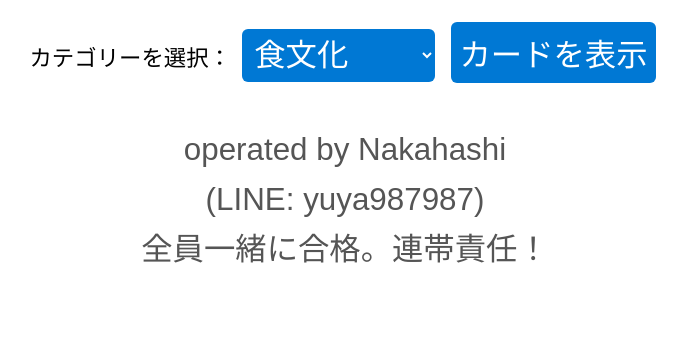
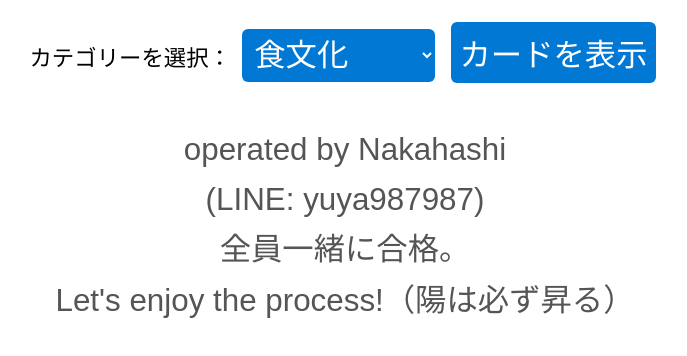
Before and after one commit to yuyayz/Word3, a plain HTML site: page index.html in a window 1280 px wide. Shown: the part 198-554 px from the top of the page, without its empty margins (295-982 px from the left). Drawn offline with Linux system fonts and the light colour scheme.

Commit message:
Let’sEnjoy the Process

```diff
--- a/index.html
+++ b/index.html
@@ -148,7 +148,8 @@
   <footer style="text-align:center; margin-top:2rem; font-size: 1.4em; color: #555; line-height: 1.6;">
     operated by Nakahashi<br>
     (LINE: yuya987987)<br>
-    全員一緒に合格。連帯責任！
+    全員一緒に合格。<br>
+    Let's enjoy the process!（陽は必ず昇る）
   </footer>
 <script>
 let data = {};
```
